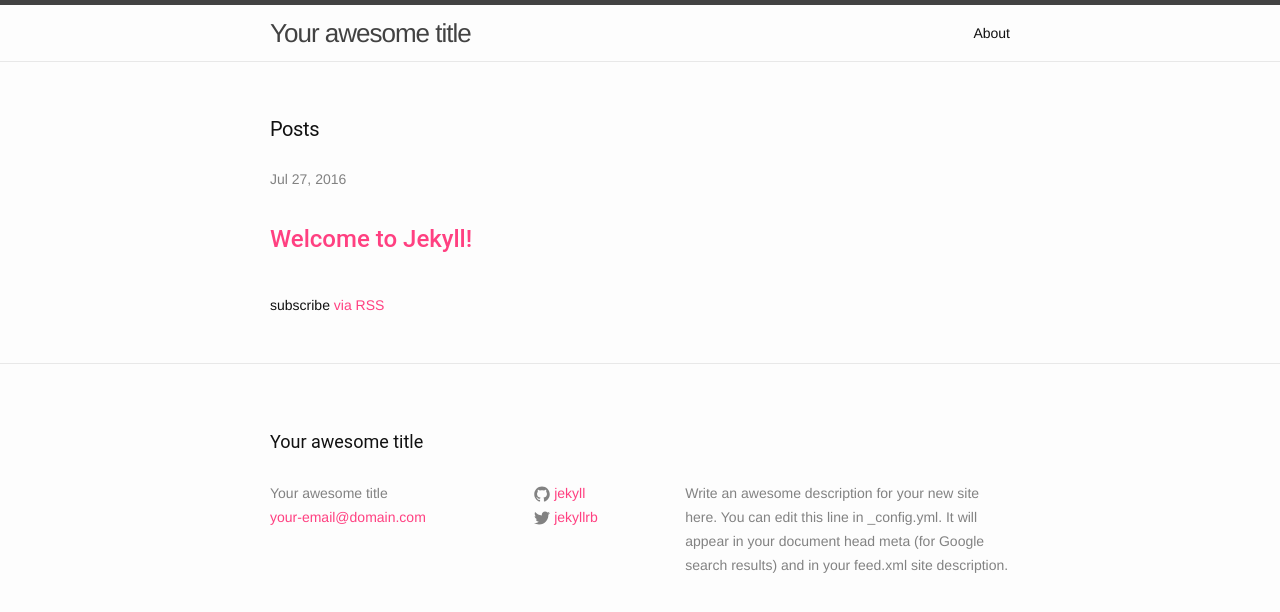
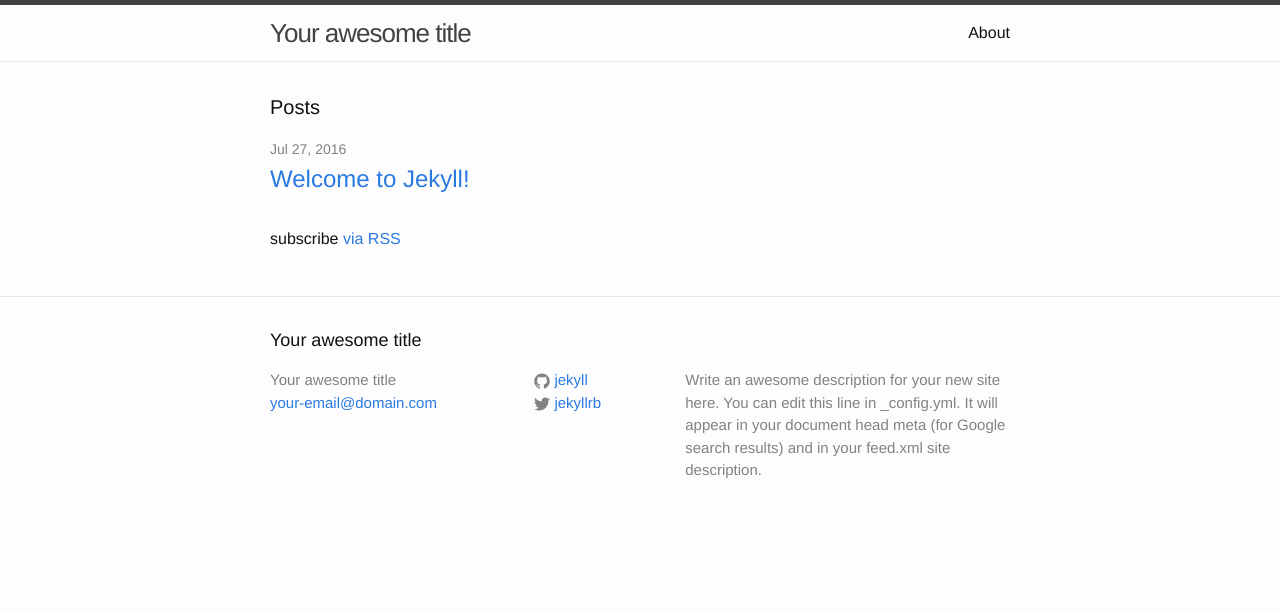
Before and after one commit to tbarc/tbarc.github.io, a Jekyll site: the page built from index.html, in a window 1280 px wide. Shown: the top 612 px of the page. Built offline with Jekyll 4.4.1, drawn with Linux system fonts in a browser that asks for light colours; nearby versions of some CDN libraries.

Commit message:
Update index.html

```diff
--- a/index.html
+++ b/index.html
@@ -1,9 +1,6 @@
 ---
 layout: default
 ---
-<link rel="stylesheet" href="https://fonts.googleapis.com/icon?family=Material+Icons">
-<link rel="stylesheet" href="https://code.getmdl.io/1.1.3/material.indigo-pink.min.css">
-<script defer src="https://code.getmdl.io/1.1.3/material.min.js"></script>
 <div class="home">
 
   <h1 class="page-heading">Posts</h1>
```
